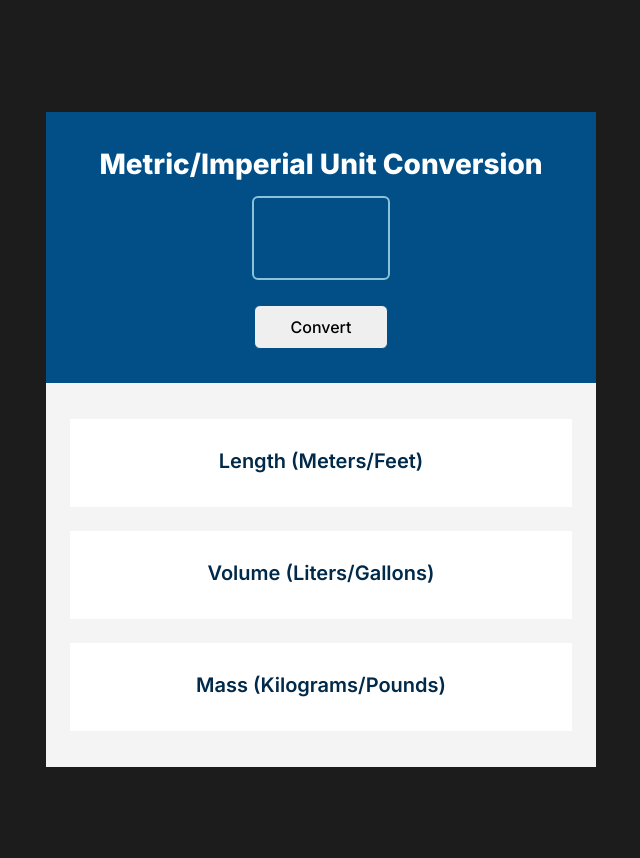
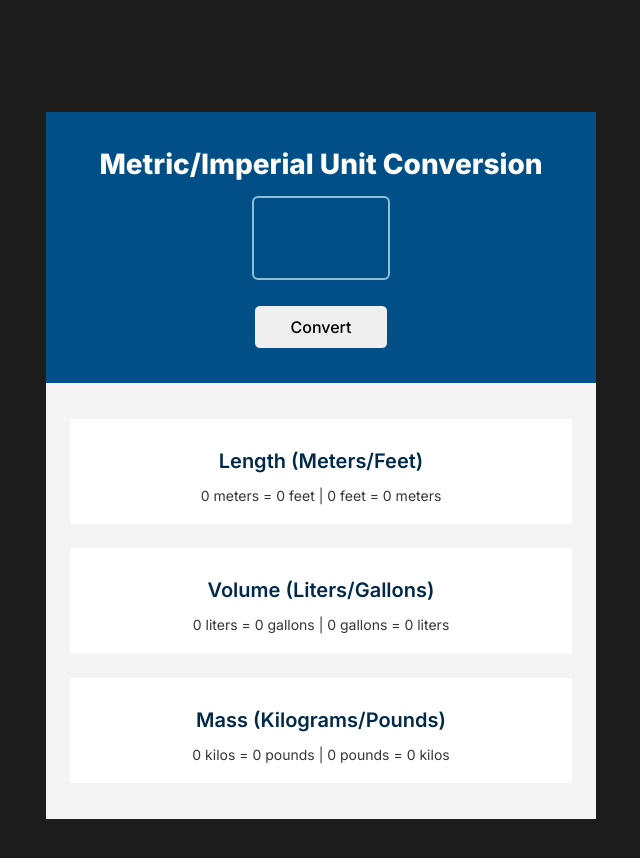
Before and after one commit to PetrValenta92/unit-corverter, a website built with Vite: page index.html in a window 1280 px wide. Shown: the whole page, without its empty margins (319-959 px from the left). Built offline with nearby package versions, Linux system fonts and the light colour scheme.

Commit message:
Element IDs added

```diff
--- a/index.html
+++ b/index.html
@@ -10,21 +10,21 @@
         <div class="container">
             <div class="input-section">
                 <h1 class="converter-title">Metric/Imperial Unit Conversion</h1>
-                <input type="text" class="unit-input rounded">
-                <button class="convert-btn rounded">Convert</button>
+                <input type="text" id="input-el" class="unit-input rounded">
+                <button id="convert-btn" class="convert-btn rounded">Convert</button>
             </div>
             <div class="unit-outputs-section">
                 <div class="unit-output length-unit-output">
                     <h3 class="unit-output-title">Length (Meters/Feet)</h3>
-                    <p class="unit-output-text"></p>
+                    <p id="length-output-el" class="unit-output-text">0 meters = 0 feet | 0 feet = 0 meters</p>
                 </div>
                 <div class="unit-output">
                     <h3 class="unit-output-title">Volume (Liters/Gallons)</h3>
-                    <p class="unit-output-text"></p>
+                    <p id="volume-output-el" class="unit-output-text">0 liters = 0 gallons | 0 gallons = 0 liters</p>
                 </div>
                 <div class="unit-output mass-unit-output ">
                     <h3 class="unit-output-title">Mass (Kilograms/Pounds)</h3>
-                    <p class="unit-output-text"></p>
+                    <p id="mass-output-el" class="unit-output-text">0 kilos = 0 pounds | 0 pounds = 0 kilos</p>
                 </div>
             </div>
         </div>
```
